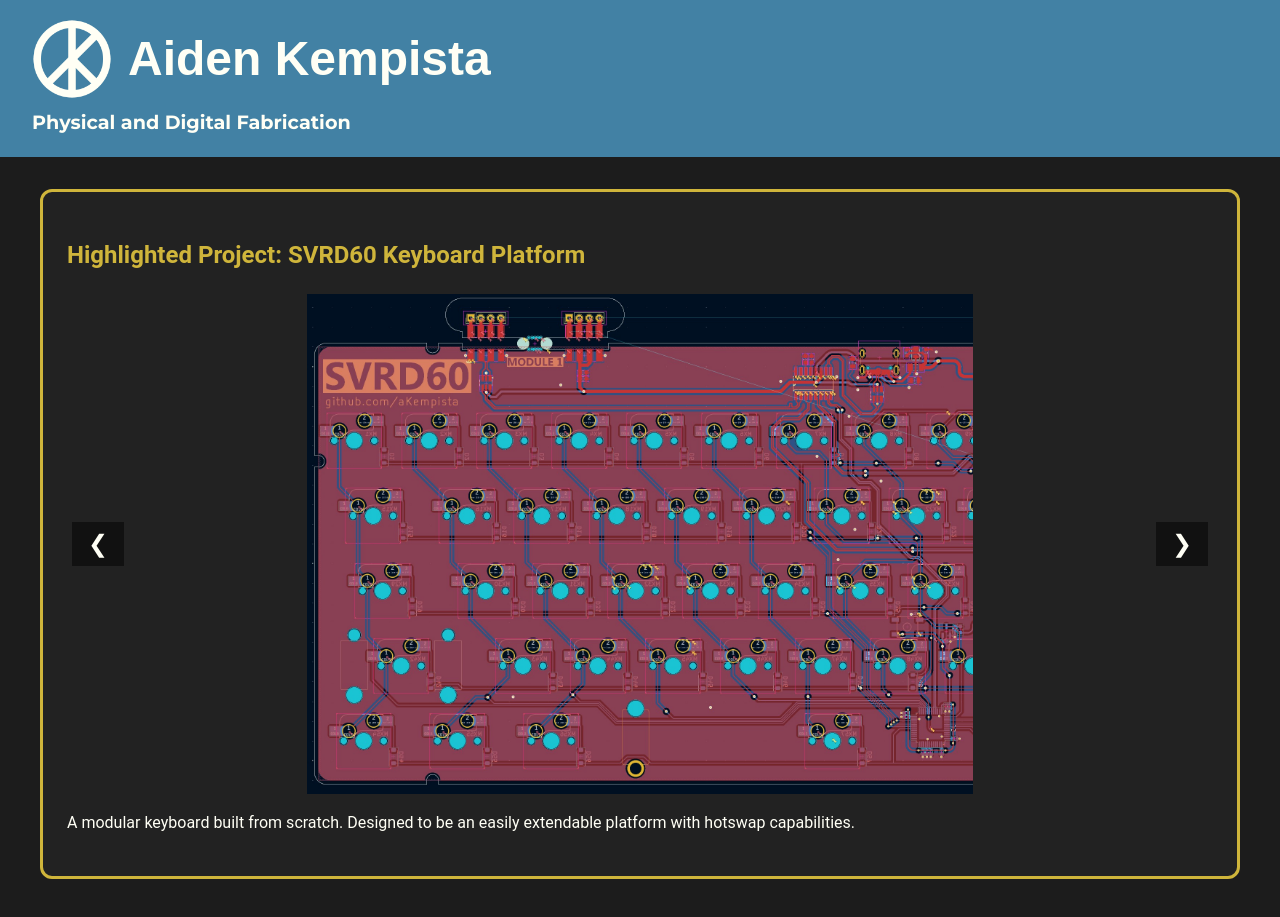
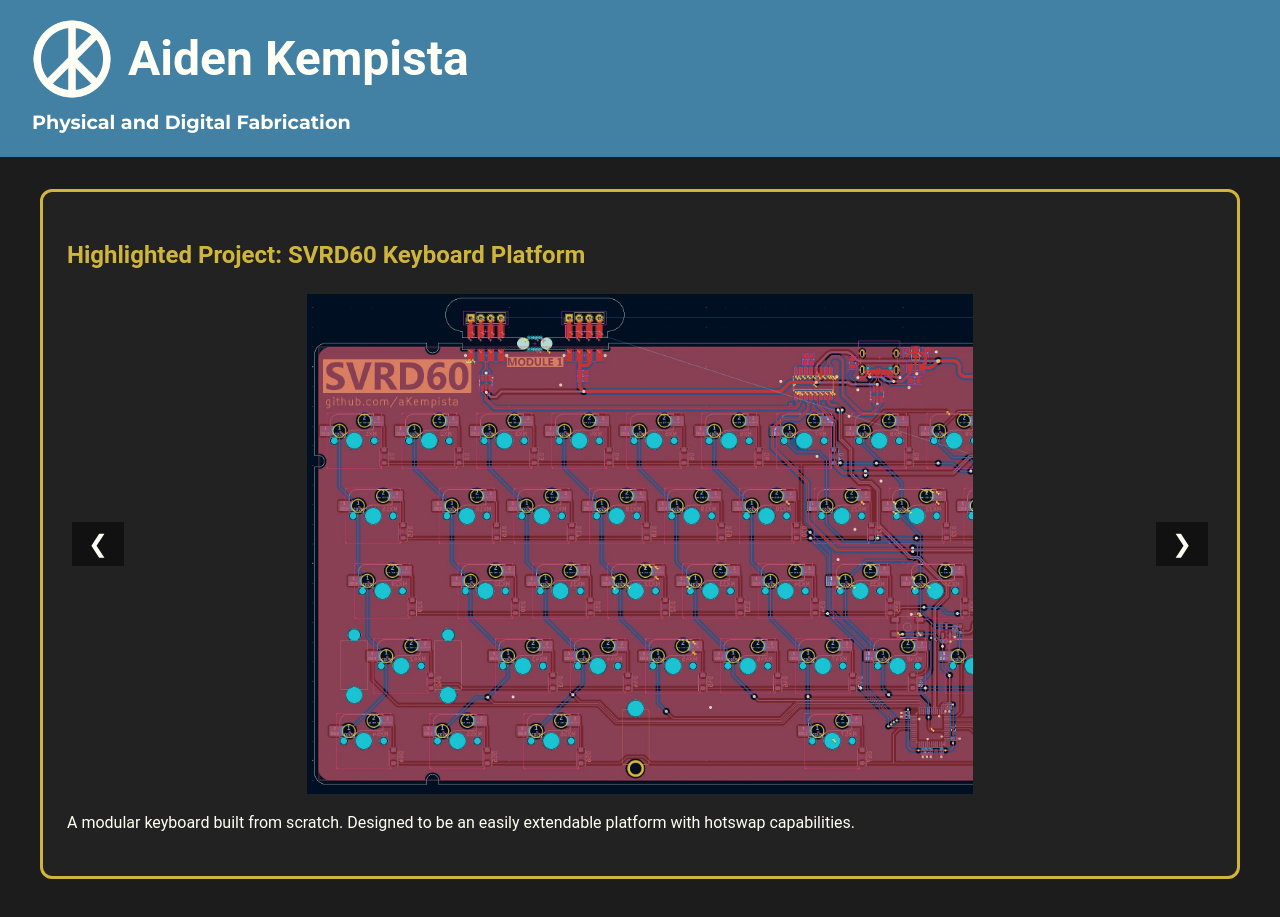
Before and after one commit to aKempista/akempista.github.io, a Jekyll site: the page built from index.html, in a window 1280 px wide. Shown: the top 917 px of the page. Built offline with Jekyll 4.4.1, drawn with Linux system fonts in a browser that asks for light colours; some web fonts are replaced.

Commit message:
update font

```diff
--- a/_layouts/default.html
+++ b/_layouts/default.html
@@ -43,7 +43,7 @@
       font-weight: bold;
       margin: 0;
       line-height: 1;
-      font-family: "Asimovian", sans-serif;
+      font-family: "Roboto", sans-serif;
     }
     header p {
       margin: 0.5rem 0 0 0;
```
Also changed, not shown: .github/copilot-instructions.md (added).
